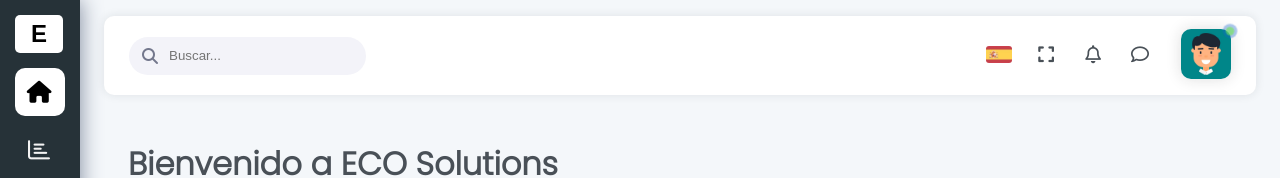
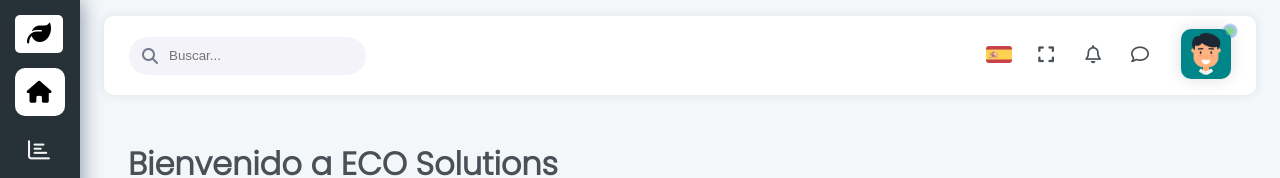
Before and after one commit to Araneth25/ECOSolutions, an Angular app in the folder front/: page /dashboard in a window 1280 px wide. Shown: the top 178 px of the page. Built offline with nearby package versions, Linux system fonts and the light colour scheme.

Commit message:
Cambiando a 'marca' de ECOSolutions

```diff
--- a/front/src/app/ecosolut/ecosolut.component.html
+++ b/front/src/app/ecosolut/ecosolut.component.html
@@ -1,6 +1,8 @@
 <div class="econav" [ngClass]="collapsed ?  'econav-collapsed': ''">
     <div class="logo-container">
-        <button class="logo" (click)="toggleCollapse()">E</button>
+        <button class="logo" (click)="toggleCollapse()">
+            <i class="fa-solid fa-leaf"></i>
+        </button>
         <div class="logo-text" @fadeInOut *ngIf="collapsed">ECO Solutions</div>
         <button class="btn-close" @rotate *ngIf="collapsed" (click)="closeEconav()">
             <i class="fas fa-times close-icon"></i>
```
